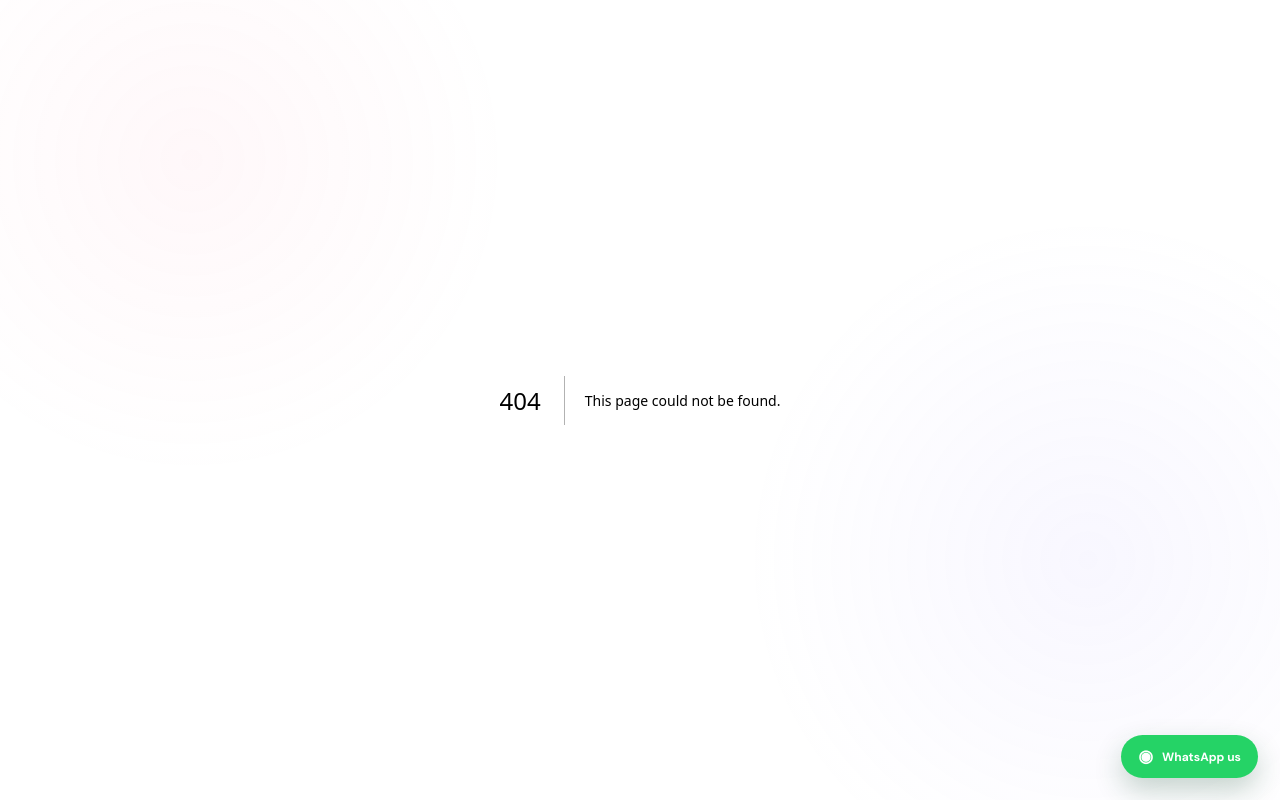
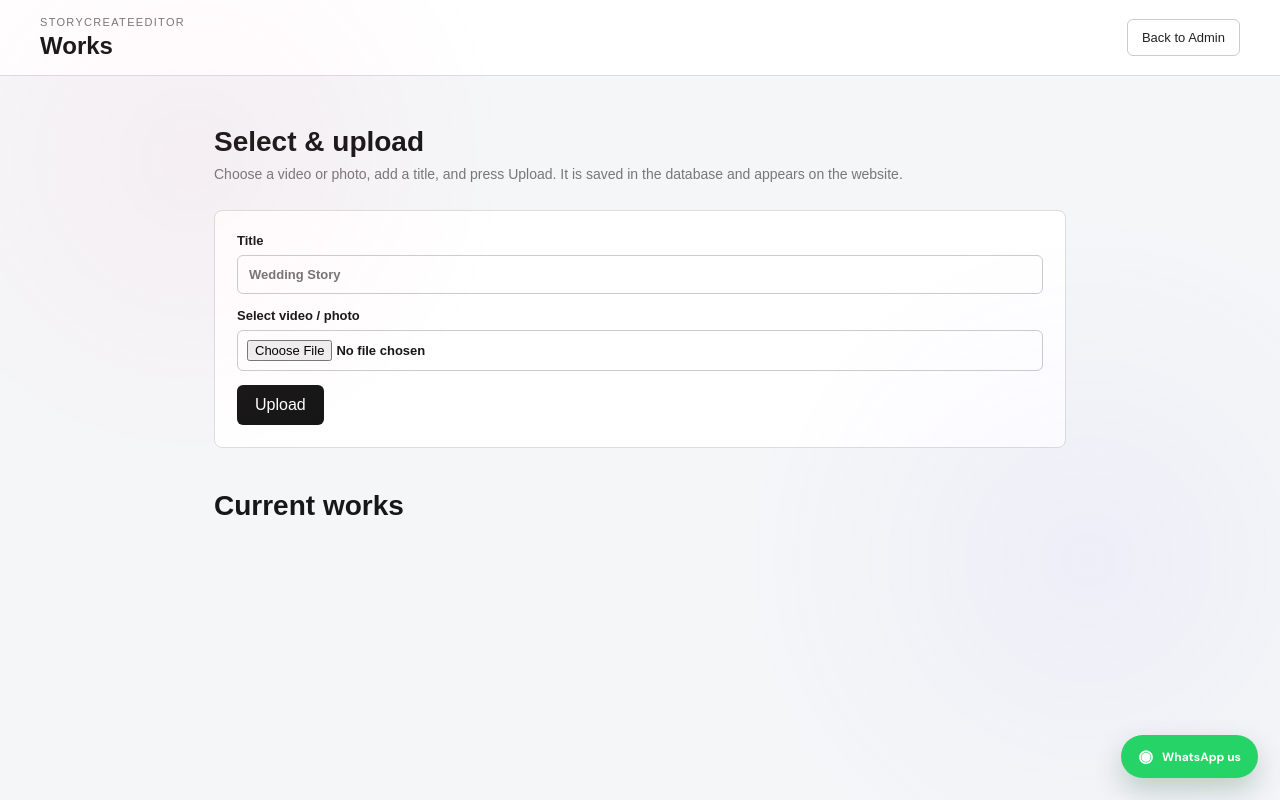
Before and after one commit to akshatpatidar27june-bit/BILLING-SYSTEM, a Next.js app: page /admin/works-upload in a window 1280 px wide. Before the commit this address had no page. Built offline with nearby package versions, Linux system fonts and the light colour scheme; no server answers; the database is empty; a web font is replaced by a local one.

Commit message:
add working direct media uploader admin page

```diff
--- /dev/null
+++ b/app/admin/works-upload/page.tsx
@@ -0,0 +1,13 @@
+"use client";
+
+import { FormEvent, useEffect, useState } from "react";
+
+type Media = { id:number; title:string; file_name:string; mime_type:string; url:string };
+
+export default function WorksUploadAdmin() {
+  const [items, setItems] = useState<Media[]>([]); const [file, setFile] = useState<File | null>(null); const [title, setTitle] = useState(""); const [message, setMessage] = useState(""); const [uploading, setUploading] = useState(false);
+  async function load() { const r = await fetch("/api/media"); const d = await r.json(); if (r.ok) setItems(d); else setMessage(d.error || "Could not load works."); }
+  useEffect(() => { load(); }, []);
+  async function upload(e: FormEvent) { e.preventDefault(); if (!file) return setMessage("Please choose a video or photo."); setUploading(true); setMessage("Uploading…"); try { const form = new FormData(); form.append("file", file); form.append("title", title); const r = await fetch("/api/media", { method:"POST", body:form }); const d = await r.json(); if (!r.ok) throw new Error(d.error || "Upload failed."); setTitle(""); setFile(null); const input = document.getElementById("work-file") as HTMLInputElement|null; if(input) input.value=""; setMessage("Uploaded and visible on the public Works page."); await load(); } catch(e) { setMessage(e instanceof Error ? e.message : "Upload failed."); } finally { setUploading(false); } }
+  return <main className="simple-admin"><header className="simple-admin-header"><div><p>STORYCREATEEDITOR</p><h1>Works</h1></div><a href="/admin">Back to Admin</a></header><section className="simple-admin-content"><h2>Select &amp; upload</h2><p className="simple-admin-intro">Choose a video or photo, add a title, and press Upload. It is saved in the database and appears on the website.</p><form className="simple-upload-form" onSubmit={upload}><label>Title<input value={title} onChange={e=>setTitle(e.target.value)} placeholder="Wedding Story" /></label><label>Select video / photo<input id="work-file" type="file" accept="video/*,image/*" onChange={e=>setFile(e.target.files?.[0] || null)} required /></label><button className="simple-admin-save" disabled={uploading}>{uploading ? "Uploading…" : "Upload"}</button>{message && <p>{message}</p>}</form><h2 className="simple-section-heading">Current works</h2><div className="simple-work-list">{items.map(item=><article className="simple-work-card" key={item.id}><div><strong>{item.title}</strong><span>{item.file_name}</span></div>{item.mime_type.startsWith("video/") ? <video src={item.url} controls playsInline preload="metadata" /> : <img src={item.url} alt={item.title} />}</article>)}</div></section></main>;
+}
```
